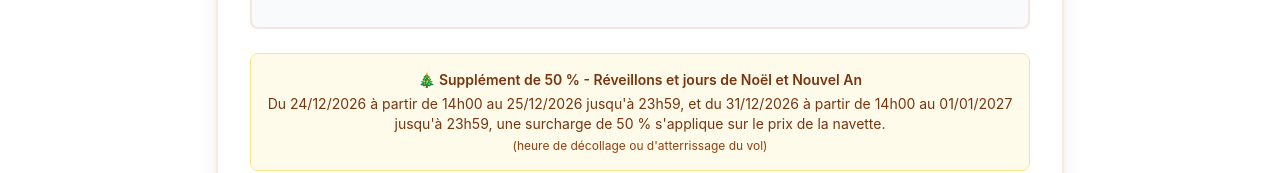
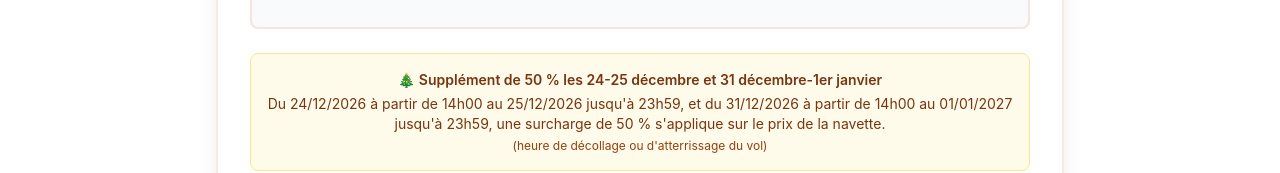
Before and after one commit to speronavette/frontend, a React (Vite) app: page /result in a window 1280 px wide. Shown: the part 397-570 px from the top of the page. Built offline with nearby package versions, Linux system fonts and the light colour scheme.

Commit message:
Update CalculationResult.jsx

```diff
--- a/src/components/CalculationResult.jsx
+++ b/src/components/CalculationResult.jsx
@@ -87,7 +87,7 @@ function CalculationResult() {
 
           {/* Supplément fêtes de fin d'année */}
           <div className="bg-amber-50 border border-amber-200 rounded-lg p-4 text-sm text-amber-900 text-center">
-            <p className="font-semibold mb-1">🎄 Supplément de 50 % - Réveillons et jours de Noël et Nouvel An</p>
+            <p className="font-semibold mb-1">🎄 Supplément de 50 % les 24-25 décembre et 31 décembre-1er janvier</p>
             <p>
               Du 24/12/2026 à partir de 14h00 au 25/12/2026 jusqu'à 23h59, et du 31/12/2026 à partir de 14h00 au 01/01/2027 jusqu'à 23h59, une surcharge de 50 % s'applique sur le prix de la navette.
             </p>
```
